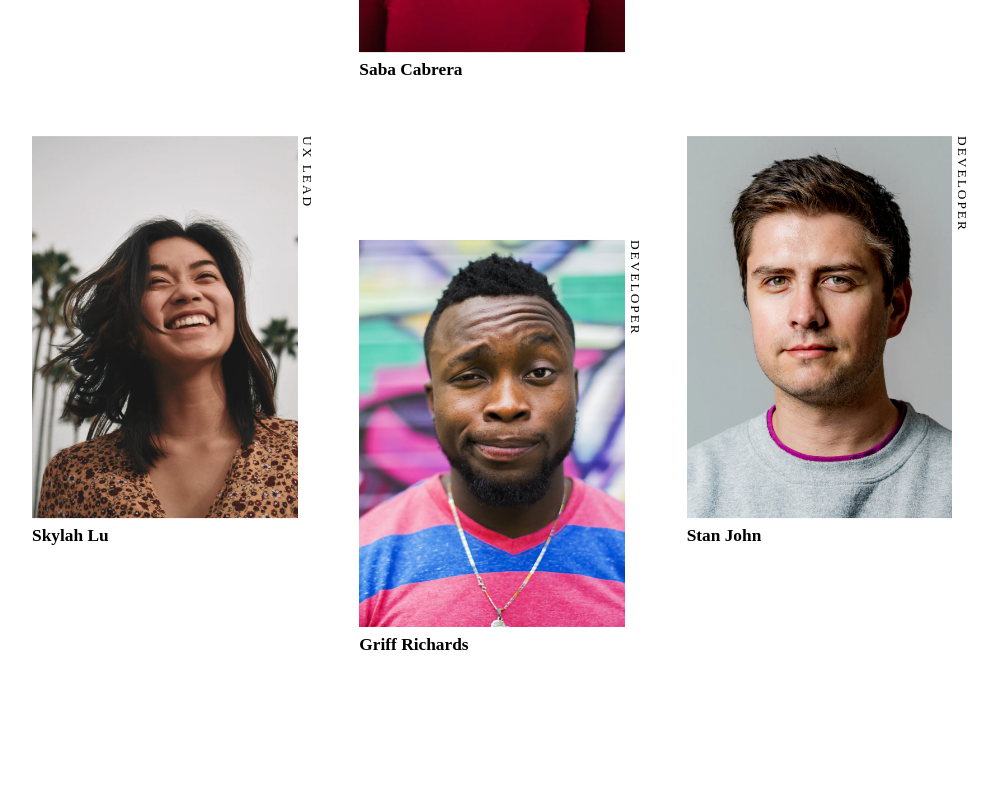
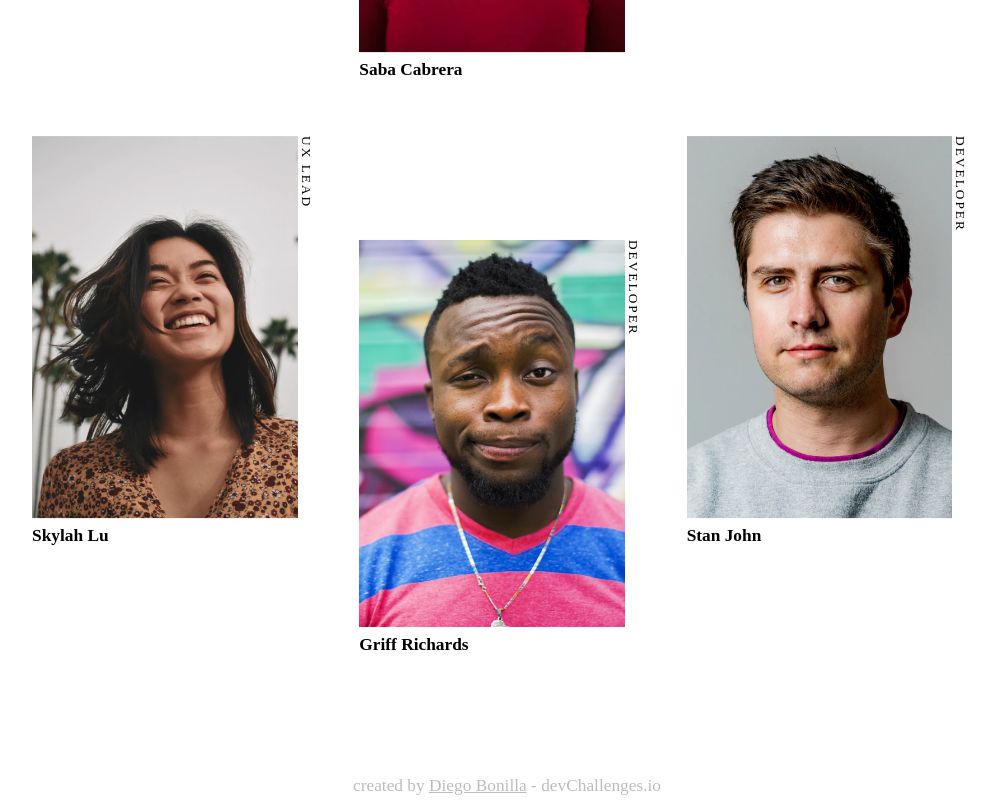
Before and after one commit to drbv27/MyTeamPageChallenge, a plain HTML site: page index.html in a window 1280 px wide. Shown: the part 677-1489 px from the top of the page, without its empty margins (133-1130 px from the left). Before the commit the page ends 1332 px from the top, so only its background shows below. Drawn offline with Linux system fonts and the light colour scheme.

Commit message:
Updating the Footer

```diff
--- a/assets/style.css
+++ b/assets/style.css
@@ -48,6 +48,14 @@ header {
   width: 270px;
 }
 
+.profile-job {
+  font-family: 'Poppins', sans-serif;
+  font-weight: 400;
+  font-style: normal;
+  font-size: 10px;
+  line-height: 13.25px;
+}
+
 @media screen and (min-width: 400px) {
   header {
     display: flex;
@@ -62,6 +70,11 @@ header {
   .header-description {
     font-size: 15px;
   }
+}
+
+.footer-div p,
+#myName{
+  color:#bdbdbd ;
 }
 
 @media screen and (min-width: 800px) {
@@ -113,7 +126,6 @@ img {
 }
 
 .profile-details {
-  display: -ms-grid;
   display: grid;
   grid-template-columns: 90% 10%;
 }
--- a/index.html
+++ b/index.html
@@ -75,6 +75,11 @@
       <h4 class="profile-name">Stan John</h4>
     </div>
   </main>
+  <footer>
+    <div class="footer-div">
+      <p>created by <a href="https://github.com/drbv27" id="myName">Diego Bonilla</a> &dash; devChallenges.io</p>
+    </div>
+  </footer>
 <!--       <div class="box sidebar">
         <img src="./assets/img/photo1.png" alt="Bill Mahoney">
         <p class="position">PRODUCT OWNER</p>
```
